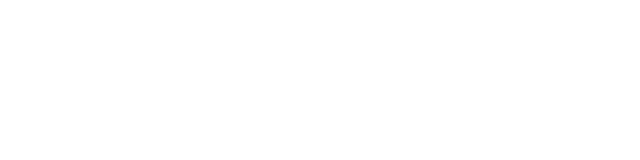
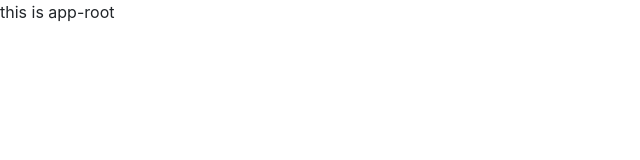
Before and after one commit to croakerzzz/SportsStore, an Angular app: page / in a window 1280 px wide. Shown: the top 160 px of the page, without its empty margins (0-640 px from the left). Built offline with nearby package versions, Linux system fonts and the light colour scheme.

Commit message:
запуск json сервера

```diff
--- a/package.json
+++ b/package.json
@@ -6,7 +6,8 @@
     "start": "ng serve",
     "build": "ng build",
     "watch": "ng build --watch --configuration development",
-    "test": "ng test"
+    "test": "ng test",
+    "json": "json-server data.js -p 3500 -m authMiddleware.js"
   },
   "private": true,
   "dependencies": {
--- a/src/app/app.component.html
+++ b/src/app/app.component.html
@@ -0,0 +1 @@
+<div>this is app-root</div>
```
